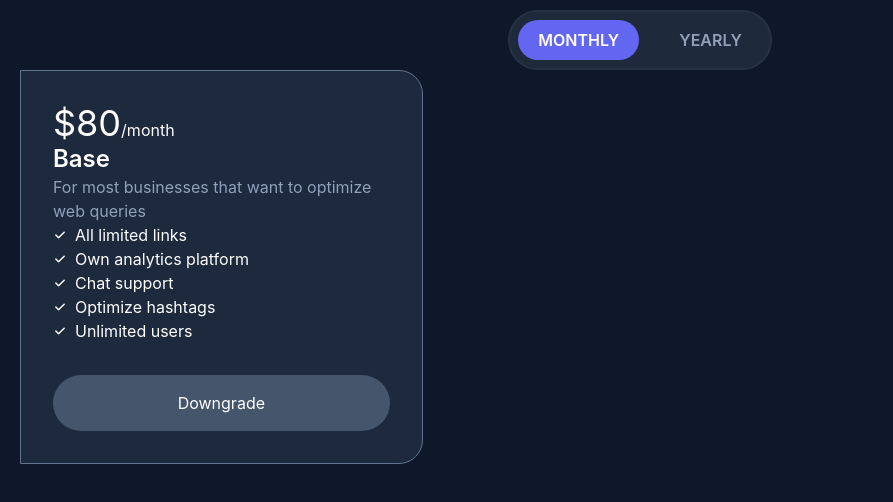
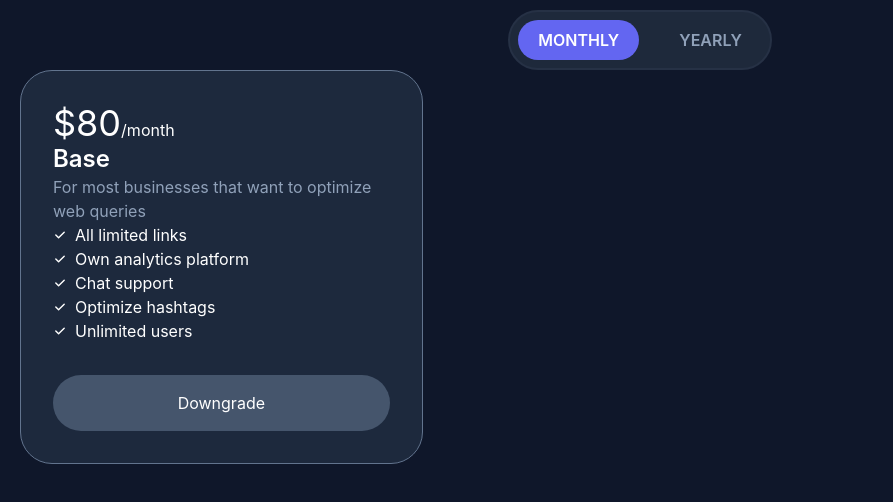
Before and after one commit to ManishNewa/ReactApp, a React (Vite) app: page / in a window 1280 px wide. Shown: the part 194-696 px from the top of the page, without its empty margins (0-893 px from the left). Built offline with nearby package versions, Linux system fonts and the light colour scheme.

Commit message:
card curve adjusted

```diff
--- a/src/App.jsx
+++ b/src/App.jsx
@@ -41,7 +41,7 @@ function App() {
             </section>
             <section className="pricing-section w-full max-w-[260]">
                 <div className="grid grid-cols-1 md:grid-cols-3 gap-6 md:gap-4">
-                    <div className="bg-slate-800 text-white p-8 border border-slate-500 flex flex-col rounded-e-3xl">
+                    <div className="bg-slate-800 text-white p-8 border border-slate-500 flex flex-col rounded-4xl">
                         {/* Popular Tag */}
                         {/* <span>MOST POPULAR</span> */}
                         <div className="price">
```
